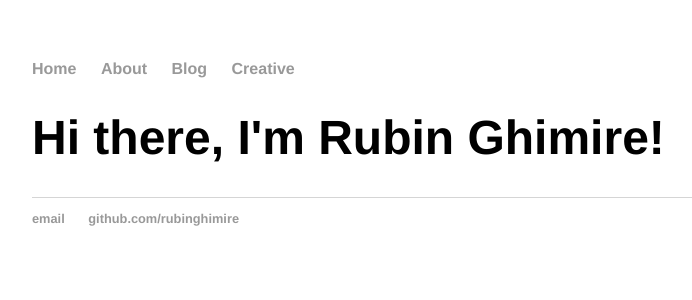
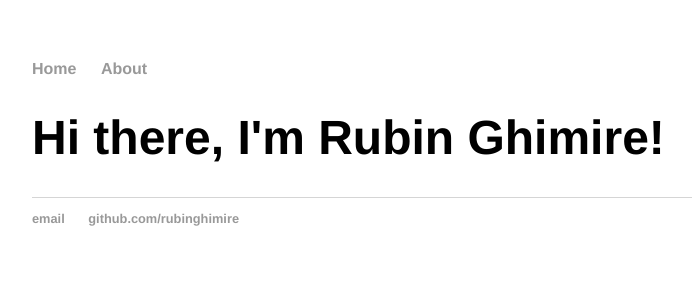
Before and after one commit to rubinghimire/rubinghimire.github.io, a Jekyll site: the page built from index.html, in a window 1280 px wide. Shown: the top 300 px of the page, without its empty margins (160-852 px from the left). Built offline with Jekyll 4.4.1, drawn with Linux system fonts in a browser that asks for light colours.

Commit message:
Update default.html

```diff
--- a/_layouts/default.html
+++ b/_layouts/default.html
@@ -9,9 +9,7 @@
 			<nav>
 	    		<ul>
 	        		<li><a href="/">Home</a></li>
-		        	<li><a href="/about">About</a></li>
-	        		<li><a href="/blog">Blog</a></li>
-				<li><a href="/creative">Creative</a></li>
+				<li><a href="/about">About</a></li>
 	    		</ul>
 			</nav>
 			<div class="container">
```
